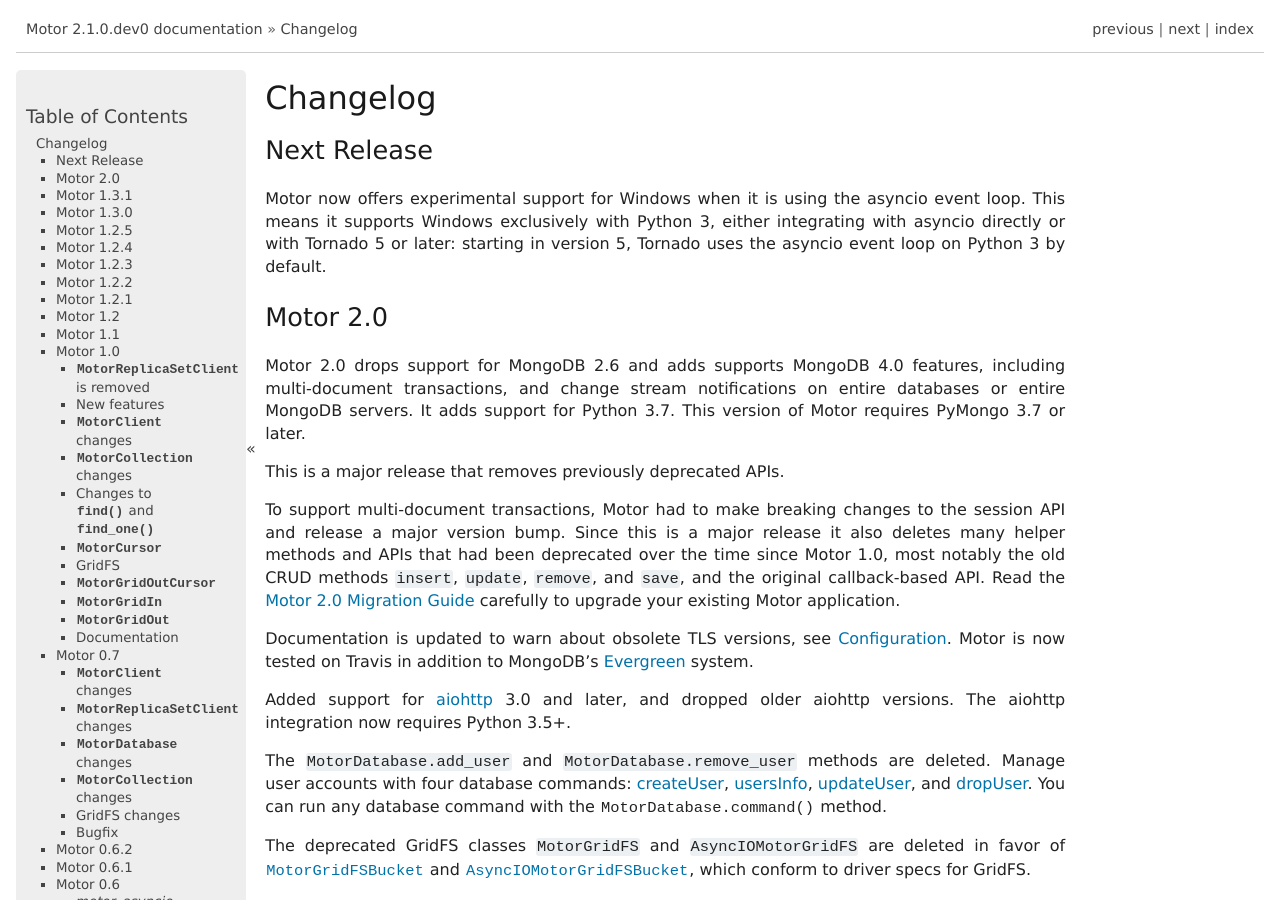
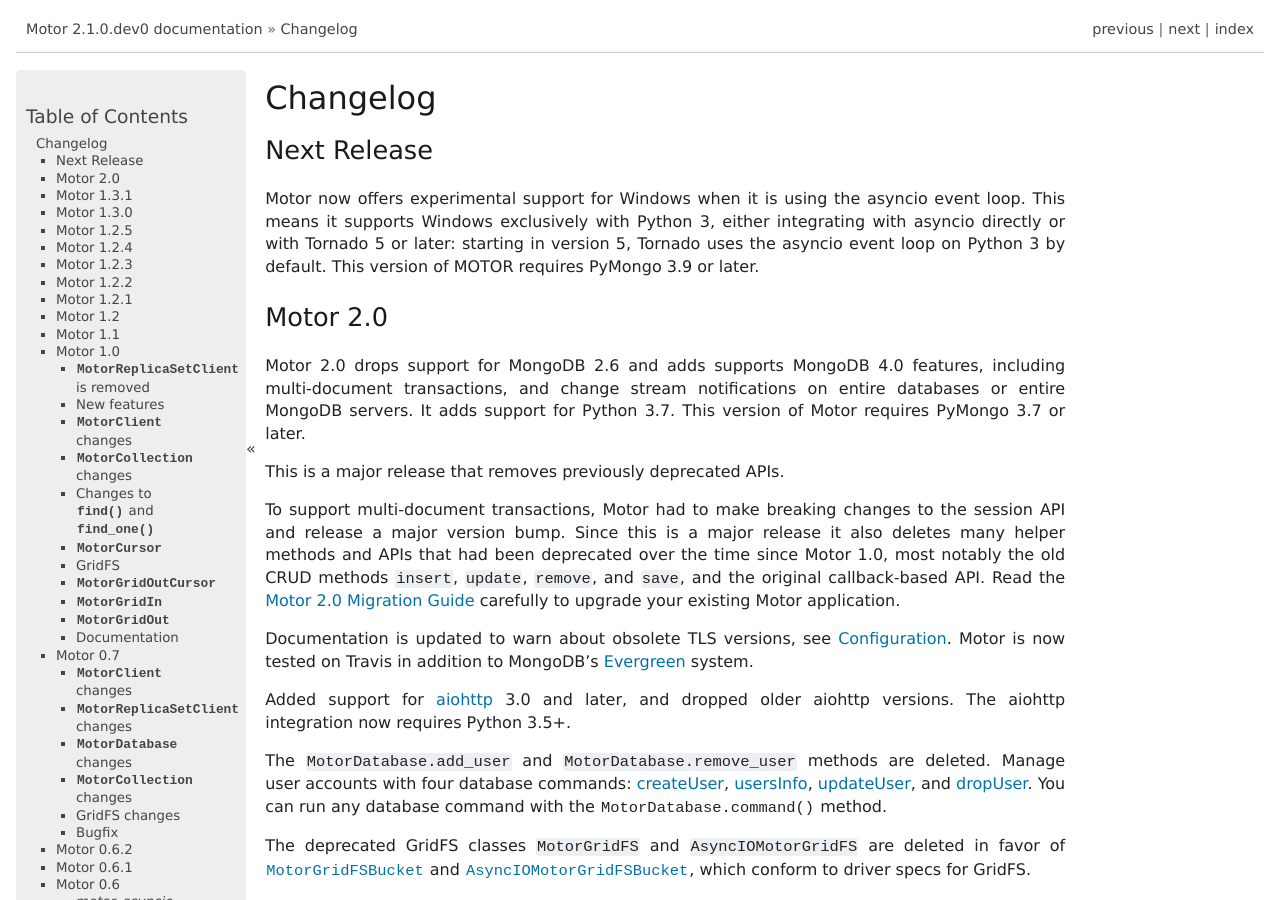
Before and after one commit to mongodb/motor, a Sphinx documentation site: the page built from doc/changelog.rst, in a window 1280 px wide and 900 px high. Built offline with Sphinx 7.4.7, drawn with Linux system fonts in a browser that asks for light colours; pages that are not in the unit, such as notebooks, are missing from menus; the version number is read from the project's files by our own code.

Commit message:
Add changelog entry

```diff
--- a/doc/changelog.rst
+++ b/doc/changelog.rst
@@ -9,7 +9,8 @@
 Motor now offers experimental support for Windows when it is using the asyncio
 event loop. This means it supports Windows exclusively with Python 3, either
 integrating with asyncio directly or with Tornado 5 or later: starting in
-version 5, Tornado uses the asyncio event loop on Python 3 by default.
+version 5, Tornado uses the asyncio event loop on Python 3 by default. This
+version of MOTOR requires PyMongo 3.9 or later.
 
 Motor 2.0
 ---------
```
